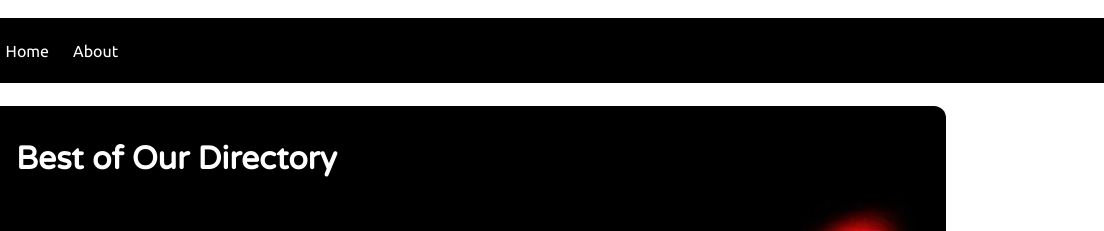
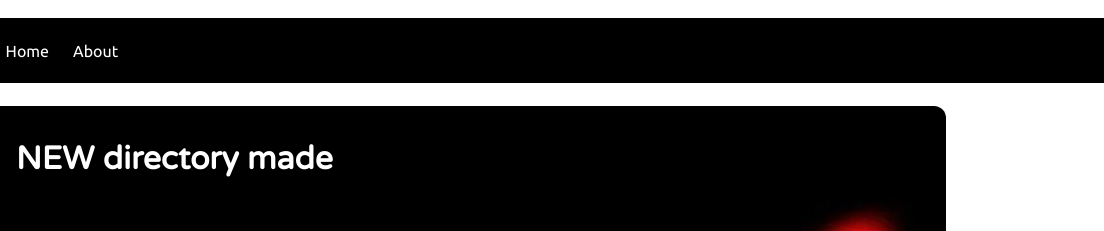
Before and after one commit to Bhavya124/Music-Player, a plain HTML site: page index1.html in a window 1280 px wide. Shown: the top 231 px of the page, 176-1280 px from the left. Drawn offline with Linux system fonts and the light colour scheme.

Commit message:
CHNAGES MADE

```diff
--- a/index1.html
+++ b/index1.html
@@ -19,7 +19,7 @@
 
     <div class="container">
         <div class="songList">
-            <h1>Best of Our Directory </h1>
+            <h1>NEW directory made</h1>
             <div class="songItemContainer">
                 <div class="songItem">
                     <img alt="1">
```
